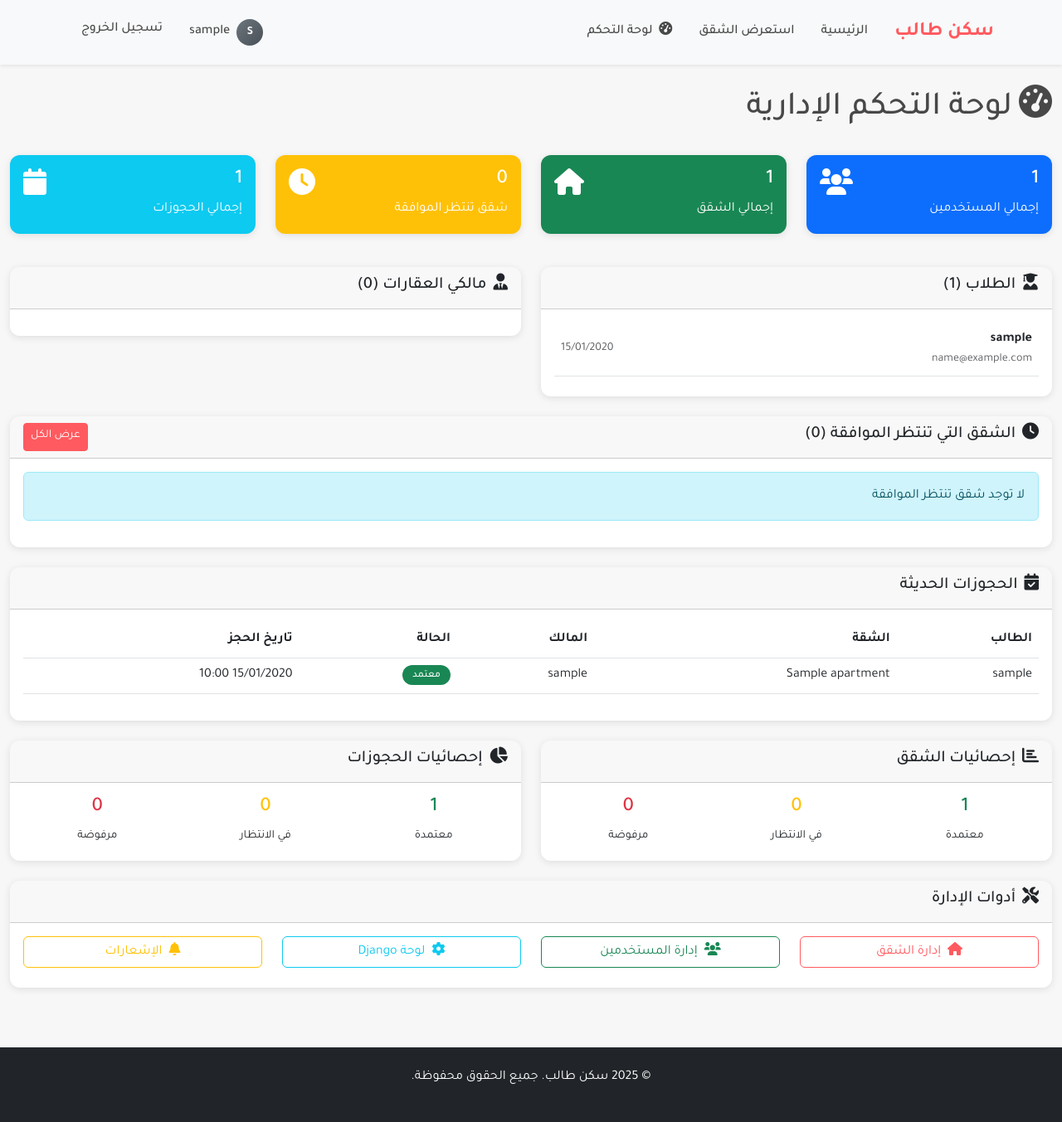
After one commit to ibrahemmaher900/student-housing, a Django app: page /apartments/admin/dashboard/ in a window 1280 px wide. The commit adds this page. Shown: the whole page at 83% size. Run offline with Django 4.2, Linux system fonts and the light colour scheme; a user stored in the database is signed in; tables that the repository leaves empty hold one stand-in row (values such as "Sample post"); data that the repository does not hold is empty.

Commit message:
Add comprehensive admin dashboard with full site control

```diff
--- a/apartments/urls.py
+++ b/apartments/urls.py
@@ -43,6 +43,7 @@ urlpatterns = [
     path('comment/<int:comment_id>/reject/', views_comments.reject_comment, name='reject_comment'),
 
     # مسارات إدارة الشقق
+    path('admin/dashboard/', views.admin_dashboard, name='admin_dashboard'),
     path('admin/apartments/', views.admin_apartments, name='admin_apartments'),
     path('admin/apartments/<int:pk>/approve/', views.approve_apartment, name='approve_apartment'),
     path('admin/apartments/<int:pk>/reject/', views.reject_apartment, name='reject_apartment'),
--- a/apartments/views.py
+++ b/apartments/views.py
@@ -723,3 +723,50 @@ def reject_apartment(request, pk):
 
     messages.success(request, 'تم رفض الشقة بنجاح!')
     return redirect('admin_apartments')
+
+@login_required
+@user_passes_test(is_admin)
+def admin_dashboard(request):
+    from django.contrib.auth.models import User
+
+    # الإحصائيات العامة
+    total_users = User.objects.count()
+    total_apartments = Apartment.objects.count()
+    pending_apartments = Apartment.objects.filter(status='pending').count()
+    total_bookings = Booking.objects.count()
+
+    # تفاصيل المستخدمين
+    students_count = User.objects.filter(profile__user_type='student').count()
+    owners_count = User.objects.filter(profile__user_type='owner').count()
+    recent_students = User.objects.filter(profile__user_type='student').order_by('-date_joined')[:10]
+    recent_owners = User.objects.filter(profile__user_type='owner').order_by('-date_joined')[:10]
+
+    # الشقق
+    approved_apartments = Apartment.objects.filter(status='approved').count()
+    rejected_apartments = Apartment.objects.filter(status='rejected').count()
+    pending_apartments_list = Apartment.objects.filter(status='pending').order_by('-created_at')[:10]
+
+    # الحجوزات
+    approved_bookings = Booking.objects.filter(status='approved').count()
+    pending_bookings = Booking.objects.filter(status='pending').count()
+    rejected_bookings = Booking.objects.filter(status='rejected').count()
+    recent_bookings = Booking.objects.order_by('-created_at')[:10]
+
+    context = {
+        'total_users': total_users,
+        'total_apartments': total_apartments,
+        'pending_apartments': pending_apartments,
+        'total_bookings': total_bookings,
+        'students_count': students_count,
+        'owners_count': owners_count,
+        'recent_students': recent_students,
+        'recent_owners': recent_owners,
+        'approved_apartments': approved_apartments,
+        'rejected_apartments': rejected_apartments,
+        'pending_apartments_list': pending_apartments_list,
+        'approved_bookings': approved_bookings,
+        'pending_bookings': pending_bookings,
+        'rejected_bookings': rejected_bookings,
+        'recent_bookings': recent_bookings,
+    }
+    return render(request, 'apartments/admin_dashboard.html', context)
--- /dev/null
+++ b/templates/apartments/admin_dashboard.html
@@ -0,0 +1,317 @@
+{% extends 'base/base.html' %}
+{% load static %}
+
+{% block title %}لوحة التحكم - الإدارة{% endblock %}
+
+{% block content %}
+<div class="container-fluid py-4">
+    <div class="row mb-4">
+        <div class="col-12">
+            <h1><i class="fas fa-tachometer-alt me-2"></i>لوحة التحكم الإدارية</h1>
+        </div>
+    </div>
+
+    <!-- الإحصائيات العامة -->
+    <div class="row mb-4">
+        <div class="col-md-3 mb-3">
+            <div class="card bg-primary text-white">
+                <div class="card-body">
+                    <div class="d-flex justify-content-between">
+                        <div>
+                            <h4>{{ total_users }}</h4>
+                            <p class="mb-0">إجمالي المستخدمين</p>
+                        </div>
+                        <i class="fas fa-users fa-2x"></i>
+                    </div>
+                </div>
+            </div>
+        </div>
+        <div class="col-md-3 mb-3">
+            <div class="card bg-success text-white">
+                <div class="card-body">
+                    <div class="d-flex justify-content-between">
+                        <div>
+                            <h4>{{ total_apartments }}</h4>
+                            <p class="mb-0">إجمالي الشقق</p>
+                        </div>
+                        <i class="fas fa-home fa-2x"></i>
+                    </div>
+                </div>
+            </div>
+        </div>
+        <div class="col-md-3 mb-3">
+            <div class="card bg-warning text-white">
+                <div class="card-body">
+                    <div class="d-flex justify-content-between">
+                        <div>
+                            <h4>{{ pending_apartments }}</h4>
+                            <p class="mb-0">شقق تنتظر الموافقة</p>
+                        </div>
+                        <i class="fas fa-clock fa-2x"></i>
+                    </div>
+                </div>
+            </div>
+        </div>
+        <div class="col-md-3 mb-3">
+            <div class="card bg-info text-white">
+                <div class="card-body">
+                    <div class="d-flex justify-content-between">
+                        <div>
+                            <h4>{{ total_bookings }}</h4>
+                            <p class="mb-0">إجمالي الحجوزات</p>
+                        </div>
+                        <i class="fas fa-calendar fa-2x"></i>
+                    </div>
+                </div>
+            </div>
+        </div>
+    </div>
+
+    <!-- تفاصيل المستخدمين -->
+    <div class="row mb-4">
+        <div class="col-md-6">
+            <div class="card">
+                <div class="card-header">
+                    <h5><i class="fas fa-user-graduate me-2"></i>الطلاب ({{ students_count }})</h5>
+                </div>
+                <div class="card-body" style="max-height: 300px; overflow-y: auto;">
+                    {% for student in recent_students %}
+                    <div class="d-flex justify-content-between align-items-center mb-2 p-2 border-bottom">
+                        <div>
+                            <strong>{{ student.username }}</strong>
+                            <small class="text-muted d-block">{{ student.email }}</small>
+                        </div>
+                        <div class="text-end">
+                            <small class="text-muted">{{ student.date_joined|date:"d/m/Y" }}</small>
+                            {% if student.profile.is_banned %}
+                            <span class="badge bg-danger">محظور</span>
+                            {% endif %}
+                        </div>
+                    </div>
+                    {% endfor %}
+                </div>
+            </div>
+        </div>
+        <div class="col-md-6">
+            <div class="card">
+                <div class="card-header">
+                    <h5><i class="fas fa-user-tie me-2"></i>مالكي العقارات ({{ owners_count }})</h5>
+                </div>
+                <div class="card-body" style="max-height: 300px; overflow-y: auto;">
+                    {% for owner in recent_owners %}
+                    <div class="d-flex justify-content-between align-items-center mb-2 p-2 border-bottom">
+                        <div>
+                            <strong>{{ owner.username }}</strong>
+                            <small class="text-muted d-block">{{ owner.email }}</small>
+                        </div>
+                        <div class="text-end">
+                            <small class="text-muted">{{ owner.date_joined|date:"d/m/Y" }}</small>
+                            <span class="badge bg-success">{{ owner.apartment_set.count }} شقة</span>
+                        </div>
+                    </div>
+                    {% endfor %}
+                </div>
+            </div>
+        </div>
+    </div>
+
+    <!-- الشقق التي تنتظر الموافقة -->
+    <div class="row mb-4">
+        <div class="col-12">
+            <div class="card">
+                <div class="card-header d-flex justify-content-between">
+                    <h5><i class="fas fa-clock me-2"></i>الشقق التي تنتظر الموافقة ({{ pending_apartments_list|length }})</h5>
+                    <a href="/apartments/admin/apartments/" class="btn btn-sm btn-primary">عرض الكل</a>
+                </div>
+                <div class="card-body">
+                    {% if pending_apartments_list %}
+                    <div class="table-responsive">
+                        <table class="table table-hover">
+                            <thead>
+                                <tr>
+                                    <th>العنوان</th>
+                                    <th>المالك</th>
+                                    <th>السعر</th>
+                                    <th>المدينة</th>
+                                    <th>تاريخ الإضافة</th>
+                                    <th>الإجراءات</th>
+                                </tr>
+                            </thead>
+                            <tbody>
+                                {% for apartment in pending_apartments_list %}
+                                <tr>
+                                    <td>{{ apartment.title }}</td>
+                                    <td>{{ apartment.owner.username }}</td>
+                                    <td>{{ apartment.price }} جنيه</td>
+                                    <td>{{ apartment.city }}</td>
+                                    <td>{{ apartment.created_at|date:"d/m/Y" }}</td>
+                                    <td>
+                                        <a href="/apartments/admin/apartments/{{ apartment.id }}/approve/" class="btn btn-sm btn-success">موافقة</a>
+                                        <a href="/apartments/admin/apartments/{{ apartment.id }}/reject/" class="btn btn-sm btn-danger">رفض</a>
+                                        <a href="/apartments/{{ apartment.id }}/" class="btn btn-sm btn-info">عرض</a>
+                                    </td>
+                                </tr>
+                                {% endfor %}
+                            </tbody>
+                        </table>
+                    </div>
+                    {% else %}
+                    <div class="alert alert-info">لا توجد شقق تنتظر الموافقة</div>
+                    {% endif %}
+                </div>
+            </div>
+        </div>
+    </div>
+
+    <!-- الحجوزات الحديثة -->
+    <div class="row mb-4">
+        <div class="col-12">
+            <div class="card">
+                <div class="card-header">
+                    <h5><i class="fas fa-calendar-check me-2"></i>الحجوزات الحديثة</h5>
+                </div>
+                <div class="card-body">
+                    <div class="table-responsive">
+                        <table class="table table-hover">
+                            <thead>
+                                <tr>
+                                    <th>الطالب</th>
+                                    <th>الشقة</th>
+                                    <th>المالك</th>
+                                    <th>الحالة</th>
+                                    <th>تاريخ الحجز</th>
+                                </tr>
+                            </thead>
+                            <tbody>
+                                {% for booking in recent_bookings %}
+                                <tr>
+                                    <td>{{ booking.student.username }}</td>
+                                    <td>{{ booking.apartment.title|truncatechars:30 }}</td>
+                                    <td>{{ booking.apartment.owner.username }}</td>
+                                    <td>
+                                        {% if booking.status == 'pending' %}
+                                        <span class="badge bg-warning">في الانتظار</span>
+                                        {% elif booking.status == 'approved' %}
+                                        <span class="badge bg-success">معتمد</span>
+                                        {% elif booking.status == 'rejected' %}
+                                        <span class="badge bg-danger">مرفوض</span>
+                                        {% endif %}
+                                    </td>
+                                    <td>{{ booking.created_at|date:"d/m/Y H:i" }}</td>
+                                </tr>
+                                {% endfor %}
+                            </tbody>
+                        </table>
+                    </div>
+                </div>
+            </div>
+        </div>
+    </div>
+
+    <!-- إحصائيات تفصيلية -->
+    <div class="row">
+        <div class="col-md-6">
+            <div class="card">
+                <div class="card-header">
+                    <h5><i class="fas fa-chart-bar me-2"></i>إحصائيات الشقق</h5>
+                </div>
+                <div class="card-body">
+                    <div class="row text-center">
+                        <div class="col-4">
+                            <h4 class="text-success">{{ approved_apartments }}</h4>
+                            <small>معتمدة</small>
+                        </div>
+                        <div class="col-4">
+                            <h4 class="text-warning">{{ pending_apartments }}</h4>
+                            <small>في الانتظار</small>
+                        </div>
+                        <div class="col-4">
+                            <h4 class="text-danger">{{ rejected_apartments }}</h4>
+                            <small>مرفوضة</small>
+                        </div>
+                    </div>
+                </div>
+            </div>
+        </div>
+        <div class="col-md-6">
+            <div class="card">
+                <div class="card-header">
+                    <h5><i class="fas fa-chart-pie me-2"></i>إحصائيات الحجوزات</h5>
+                </div>
+                <div class="card-body">
+                    <div class="row text-center">
+                        <div class="col-4">
+                            <h4 class="text-success">{{ approved_bookings }}</h4>
+                            <small>معتمدة</small>
+                        </div>
+                        <div class="col-4">
+                            <h4 class="text-warning">{{ pending_bookings }}</h4>
+                            <small>في الانتظار</small>
+                        </div>
+                        <div class="col-4">
+                            <h4 class="text-danger">{{ rejected_bookings }}</h4>
+                            <small>مرفوضة</small>
+                        </div>
+                    </div>
+                </div>
+            </div>
+        </div>
+    </div>
+
+    <!-- روابط سريعة للإدارة -->
+    <div class="row mt-4">
+        <div class="col-12">
+            <div class="card">
+                <div class="card-header">
+                    <h5><i class="fas fa-tools me-2"></i>أدوات الإدارة</h5>
+                </div>
+                <div class="card-body">
+                    <div class="row">
+                        <div class="col-md-3 mb-2">
+                            <a href="/apartments/admin/apartments/" class="btn btn-outline-primary w-100">
+                                <i class="fas fa-home me-2"></i>إدارة الشقق
+                            </a>
+                        </div>
+                        <div class="col-md-3 mb-2">
+                            <a href="/apartments/admin/users/" class="btn btn-outline-success w-100">
+                                <i class="fas fa-users me-2"></i>إدارة المستخدمين
+                            </a>
+                        </div>
+                        <div class="col-md-3 mb-2">
+                            <a href="/admin/" class="btn btn-outline-info w-100">
+                                <i class="fas fa-cog me-2"></i>لوحة Django
+                            </a>
+                        </div>
+                        <div class="col-md-3 mb-2">
+                            <a href="/apartments/notifications/" class="btn btn-outline-warning w-100">
+                                <i class="fas fa-bell me-2"></i>الإشعارات
+                            </a>
+                        </div>
+                    </div>
+                </div>
+            </div>
+        </div>
+    </div>
+</div>
+
+<style>
+.card {
+    border: none;
+    box-shadow: 0 2px 10px rgba(0,0,0,0.1);
+    transition: transform 0.2s ease;
+}
+
+.card:hover {
+    transform: translateY(-2px);
+}
+
+.table th {
+    border-top: none;
+    font-weight: 600;
+}
+
+.badge {
+    font-size: 0.75rem;
+}
+</style>
+{% endblock %}
--- a/templates/base/base.html
+++ b/templates/base/base.html
@@ -41,6 +41,13 @@
                             <li><a class="dropdown-item" href="/apartments/add/room/"><i class="fas fa-door-open me-2"></i> إضافة غرفة</a></li>
                             <li><a class="dropdown-item" href="/apartments/add/bed/"><i class="fas fa-bed me-2"></i> إضافة سرير</a></li>
                         </ul>
+                    </li>
+                    {% endif %}
+                    {% if user.is_staff or user.is_superuser %}
+                    <li class="nav-item">
+                        <a class="nav-link" href="/apartments/admin/dashboard/">
+                            <i class="fas fa-tachometer-alt me-1"></i> لوحة التحكم
+                        </a>
                     </li>
                     {% endif %}
                 </ul>
```
